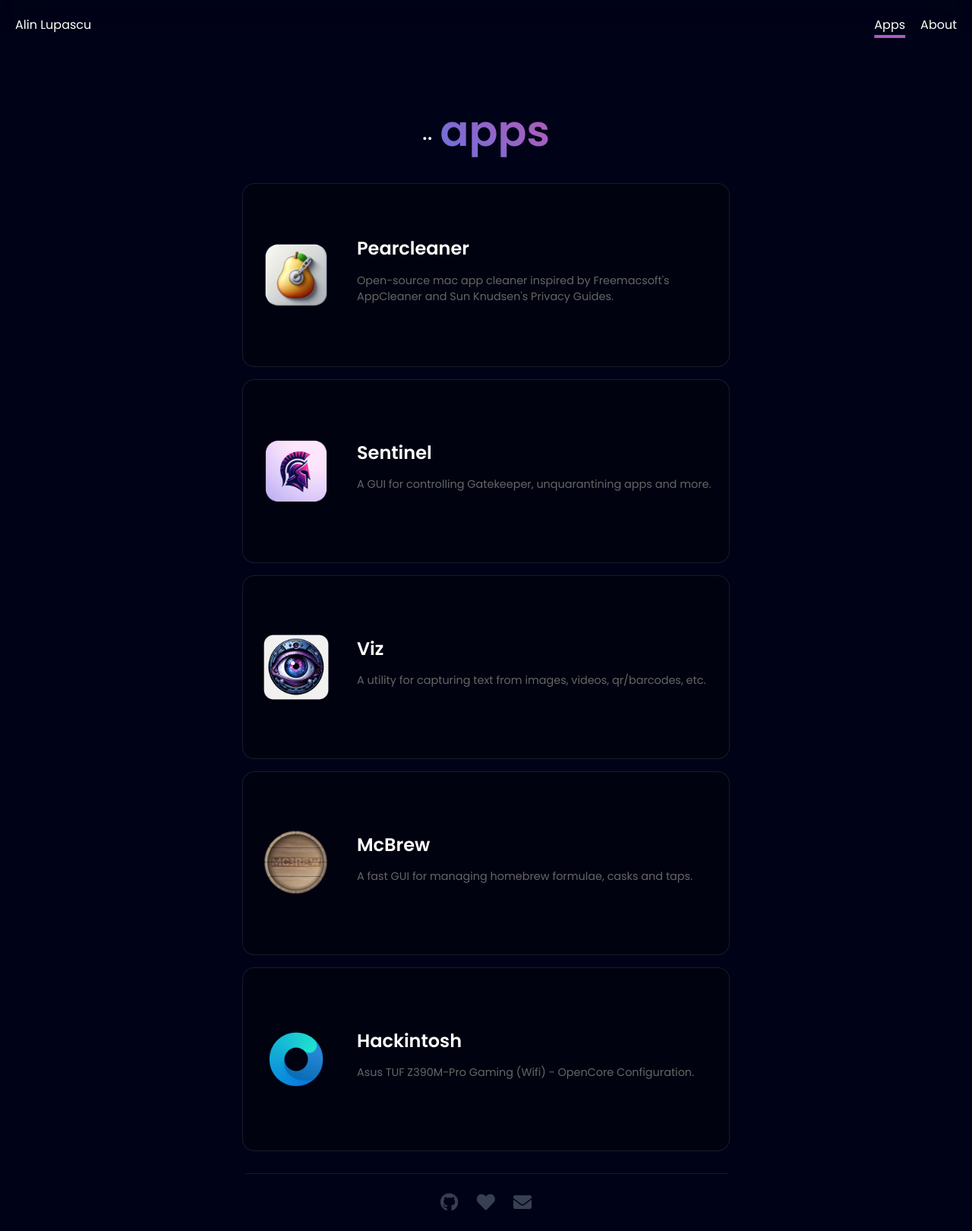
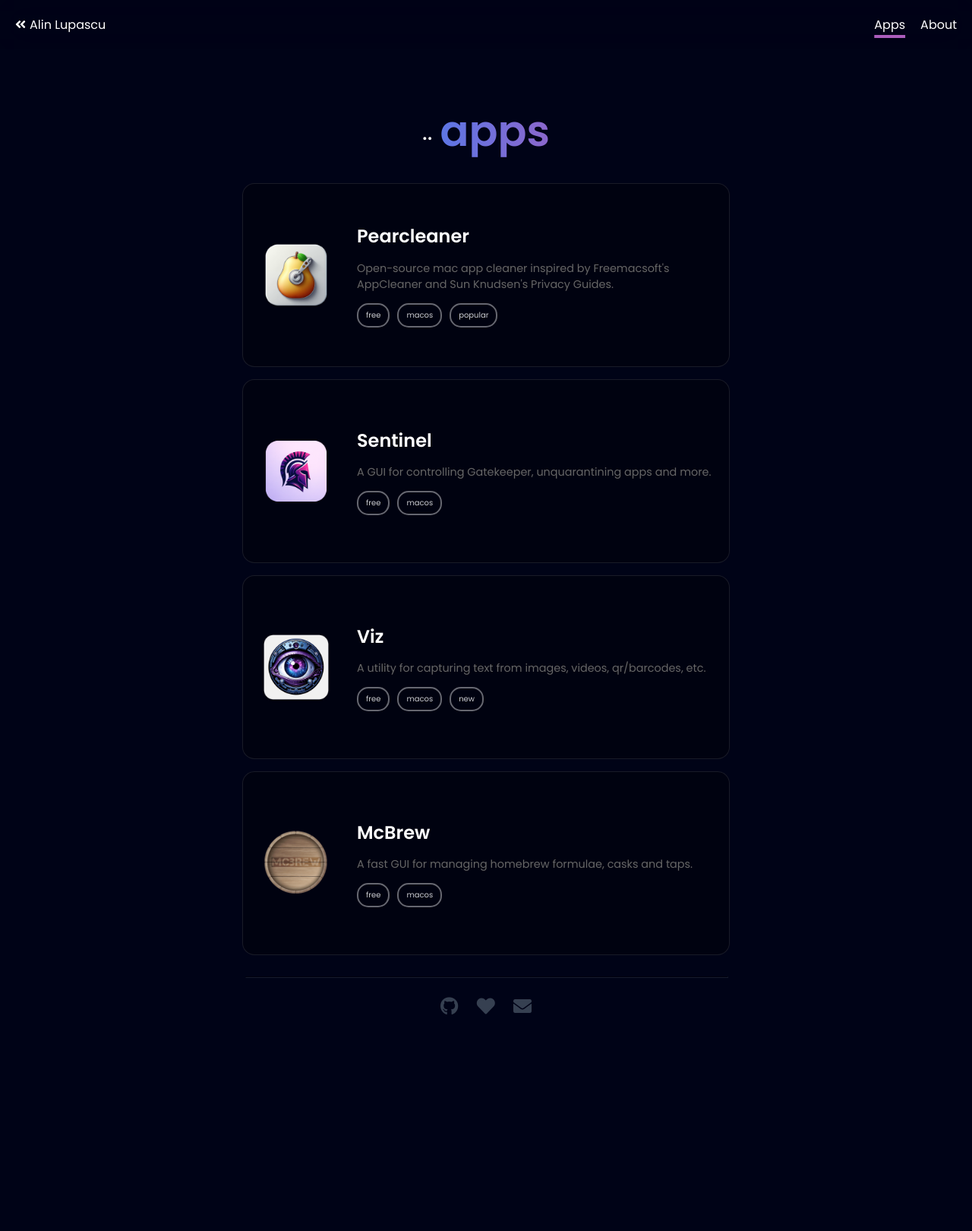
Before and after one commit to alienator88/alienator88, a plain HTML site: page apps/index.html in a window 1280 px wide. Shown: the whole page at 76% size. After the commit the page ends 1362 px from the top, so only its background shows below. Drawn offline with Linux system fonts and the light colour scheme.

Commit message:
Fixes, add downloads count, badges

```diff
--- a/apps/app.js
+++ b/apps/app.js
@@ -1,27 +1,32 @@
-document.addEventListener('DOMContentLoaded', function() {
+document.addEventListener('DOMContentLoaded', function () {
   fetch('../appslist.json')
     .then(response => response.json())
     .then(apps => {
       const appGrid = document.getElementById('appGrid');
-        apps.forEach((app, index) => {
-          const columnClass = index % 2 === 0 ? 'column left-column' : 'column right-column'; // Alternate column class
-          const column = document.querySelector(`.${columnClass}`) || document.createElement('div');
-          column.className = columnClass;
-
+      apps.forEach((app) => {
         const item = document.createElement('div');
         item.className = 'item';
+
+        let badgesHTML = '';
+        if (app.badges) {
+          const badges = app.badges.split(',');
+          badgesHTML = `<div class="badges-container">`;
+          badges.forEach(badge => {
+            badgesHTML += `<span class="badge">${badge.trim()}</span>`;
+          });
+          badgesHTML += `</div>`;
+        }
+
         item.innerHTML = `
             <img src="${app.image}" alt="${app.title}" class="item-image">
             <div class="item-content">
               <h2 class="item-title">${app.title}</h2>
               <p class="item-description">${app.description}</p>
+              ${badgesHTML}
             </div>
           `;
 
-          if (!document.querySelector(`.${columnClass}`)) {
-            appGrid.appendChild(column);
-          }
-          column.appendChild(item);
+          appGrid.appendChild(item);
 
         // Make the item clickable and pass the ID to app.html
         item.addEventListener('click', () => {
--- a/apps/index.html
+++ b/apps/index.html
@@ -15,7 +15,7 @@
 
 <body>
     <header>
-        <a href="/" class="logo">Alin Lupascu</a>
+        <a href="/" class="logo"><i class="fas fa-angle-double-left" style="margin-right: 5px;"></i>Alin Lupascu</a>
         <nav>
             <ul>
                 <li><a href="/apps" class="underline">Apps</a></li>
--- a/appslist.json
+++ b/appslist.json
@@ -8,8 +8,8 @@
       "screenshot2": "../Resources/pear2.png",
       "download_url": "https://github.com/alienator88/Pearcleaner/releases",
       "repo_url": "https://github.com/alienator88/Pearcleaner",
-      "brew": "brew install alienator88/homebrew-cask/pearcleaner"
-
+      "brew": "brew install alienator88/homebrew-cask/pearcleaner",
+      "badges": "free,macos,popular"
     },
     {
       "id": "sentinel",
@@ -20,8 +20,8 @@
       "screenshot2": "../Resources/sentinel2.png",
       "download_url": "https://github.com/alienator88/Sentinel/releases",
       "repo_url": "https://github.com/alienator88/Sentinel",
-      "brew": "brew install alienator88/homebrew-cask/sentinel"
-
+      "brew": "brew install alienator88/homebrew-cask/sentinel",
+      "badges": "free,macos"
     },
     {
       "id": "viz",
@@ -33,8 +33,8 @@
       "video1": "../Resources/text.mp4",
       "download_url": "https://github.com/alienator88/Viz/releases",
       "repo_url": "https://github.com/alienator88/Viz",
-      "brew": "brew install alienator88/homebrew-cask/viz"
-
+      "brew": "brew install alienator88/homebrew-cask/viz",
+      "badges": "free,macos,new"
     },
     {
       "id": "mcbrew",
@@ -44,18 +44,9 @@
       "screenshot1": "../Resources/mcbrew1.png",
       "screenshot2": "../Resources/mcbrew2.png",
       "download_url": "https://github.com/alienator88/McBrew/releases",
-      "repo_url": "https://github.com/alienator88/McBrew"
-
-    },
-    {
-      "id": "hackintosh",
-      "title": "Hackintosh",
-      "description": "Asus TUF Z390M-Pro Gaming (Wifi) - OpenCore Configuration.",
-      "image": "../Resources/hackintoshIcon.png",
-      "screenshot1": "../Resources/hackintosh1.png",
-      "screenshot2": "",
-      "download_url": "https://github.com/alienator88/ASUS-TUF-Z390M-Pro-Gaming-Hackintosh-OpenCore/releases",
-      "repo_url": "https://github.com/alienator88/ASUS-TUF-Z390M-Pro-Gaming-Hackintosh-OpenCore"
+      "repo_url": "https://github.com/alienator88/McBrew",
+      "brew": "brew install alienator88/homebrew-cask/mcbrew",
+      "badges": "free,macos"
     }
 
 ]
--- a/style.css
+++ b/style.css
@@ -116,6 +116,7 @@ header {
     -webkit-backdrop-filter: blur(20px);
     backdrop-filter: blur(20px);
     background-color: #00031796;
+    /* background-color: #f10d0dda; */
 }
 
 .logo {
@@ -123,6 +124,7 @@ header {
     text-decoration: none;
     color: white;
     margin-left: 20px;
+    margin-bottom: 20px;
 }
 
 .underline {
@@ -139,6 +141,7 @@ nav ul {
     display: flex;
     margin: 0;
     margin-right: 20px;
+    margin-bottom: 20px;
 }
 
 nav ul li {
@@ -201,14 +204,23 @@ nav ul li a {
 
 h1 {
     font-size: 3.5rem;
-    background: linear-gradient(45deg, #5d76e5, #ab5dbb, #5d76e5);
-    background-size: 200% 200%;
-    /* Extend the background to allow for the movement */
+    background: linear-gradient(to left, rgb(74, 0, 139), #5d76e5, #ab5dbb, #5d76e5);
+    background-size: 500%;
     -webkit-background-clip: text;
     background-clip: text;
     -webkit-text-fill-color: transparent;
     animation: gradientAnimation 5s ease-in-out infinite;
-    /* Apply the animation */
+    margin: 10px 0;
+    margin-bottom: 10px;
+}
+
+.gradient-animation {
+    background: linear-gradient(to left, rgb(74, 0, 139), #5d76e5, #ab5dbb, #5d76e5);
+    background-size: 500%;
+    -webkit-background-clip: text;
+    background-clip: text;
+    -webkit-text-fill-color: transparent;
+    animation: gradientAnimation 5s ease-in-out infinite;
     margin: 10px 0;
     margin-bottom: 10px;
 }
@@ -220,17 +232,34 @@ h1 {
 
 @keyframes gradientAnimation {
     0% {
-        background-position: 0% 50%;
+        background-position: 0% 100%;
     }
 
     50% {
-        background-position: 100% 50%;
+        background-position: 100% 0%;
     }
 
     100% {
-        background-position: 0% 50%;
+        background-position: 0% 100%;
     }
 }
+
+.badges-container {
+    display: flex;
+    flex-wrap: wrap;
+    gap: 10px;
+    opacity: 80%;
+  }
+
+  .badge {
+    display: inline-block;
+    background-color: transparent;
+    /* background-color: #5d76e5; */
+    padding: 6px 10px;
+    border: 2px solid #ffffff80;
+    border-radius: 15px;
+    font-size: 10px;
+  }
 
 .role {
     color: #828fa5;
@@ -361,7 +390,7 @@ h1 {
     border-radius: 8px;
 }
 
-#appVersion {
+#appVersion, #appDownloads {
     color: #ffffff9b;
 }
 
@@ -465,7 +494,7 @@ footer hr {
         font-size: large;
     }
 
-    #appVersion {
+    #appVersion, #appDownloads {
         max-width: 80%;
         word-wrap: break-word;
         overflow-wrap: break-word;
```
Also changed, not shown: about/index.html (+1 -1 lines), appInfo/appInfo.js (+23 -1 lines), appInfo/index.html (+2 -2 lines). Lines whose indentation alone changed are shown as unchanged.
